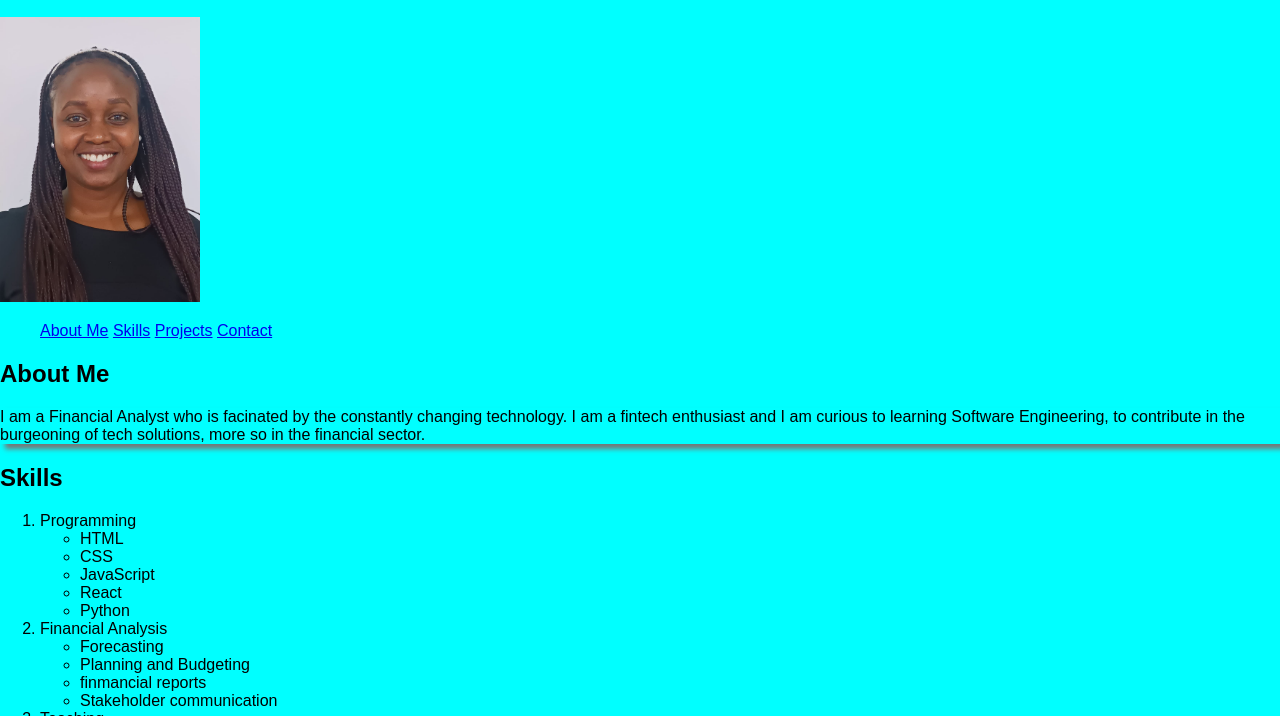
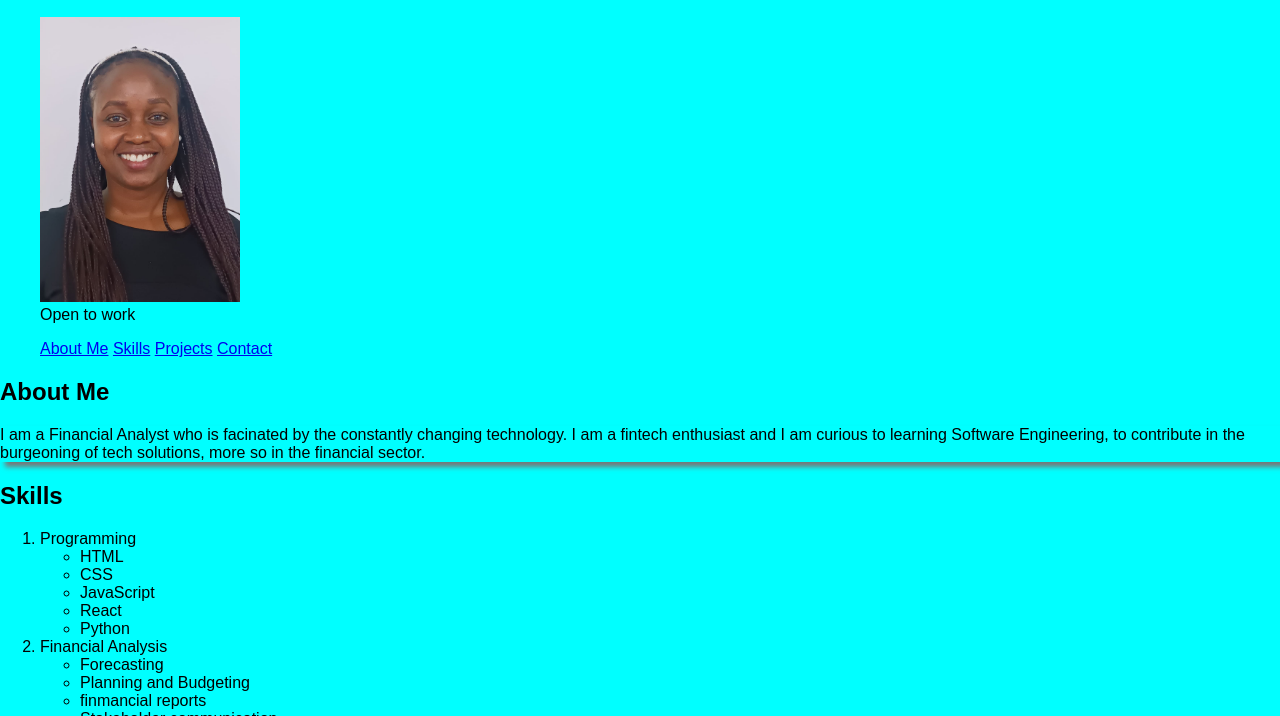
Before and after one commit to CGM123sherry/My-Personal-Website, a plain HTML site: page index.html in a window 1280 px wide. Shown: the part 84-800 px from the top of the page. Drawn offline with Linux system fonts and the light colour scheme.

Commit message:
Finish working on website

```diff
--- a/index.html
+++ b/index.html
@@ -9,7 +9,13 @@
 <body>
   <header>
     <h1>Welcome to My Personal Website</h1>
+    <figure>
         <img src="./images/Christine-Passport Photo.jpeg" alt="A photo of me" />
+        <figcaption>
+            Open to work
+        </figcaption>
+    </figure>
+
     <nav>
       <ul>
         <li><a href="#about">About Me</a></li>
@@ -69,6 +75,7 @@
       <h2>Projects</h2>
       <p>Project Ongoing</p>
     </section>
+
         <section id="contact">
             <h2>Contact</h2>
             <p>call:0701028874 <br />
@@ -77,6 +84,9 @@
             </p>
         </section>
 
+
+
+
   <script src="index.js"></script>
 </body>
 </html>
```
Also changed, not shown: style.css (line endings or trailing spaces). Lines whose indentation alone changed are shown as unchanged.
